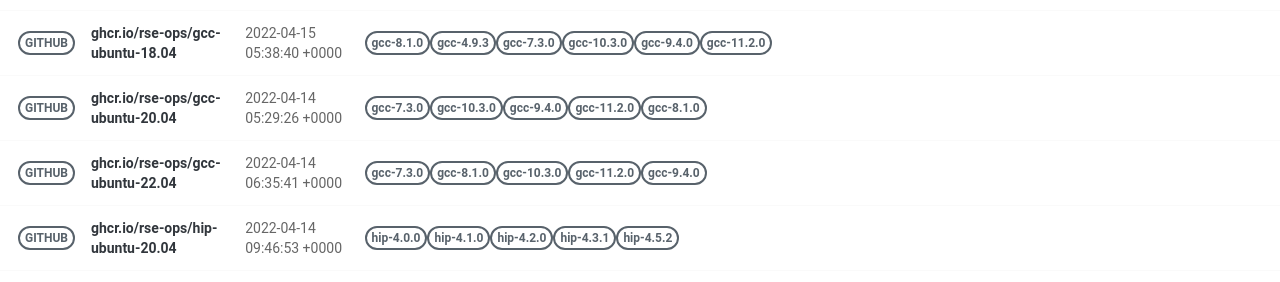
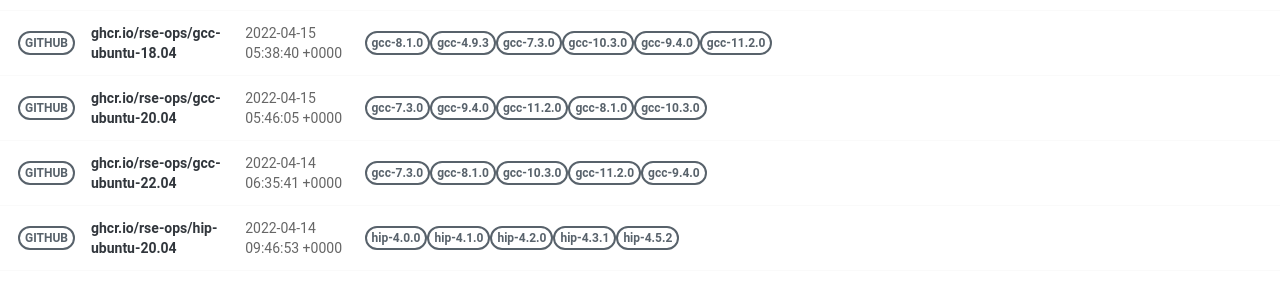
Before and after one commit to rse-ops/docker-images, a Jekyll site: the page built from pages/index.md, in a window 1280 px wide. Shown: the part 581-863 px from the top of the page. Built offline with Jekyll 4.4.1, drawn with Linux system fonts in a browser that asks for light colours; nearby versions of some CDN libraries.

Commit message:
Automated push to update library 2022-04-15

```diff
--- a/_library/ghcr.io-rse-ops-gcc-ubuntu-20.04.md
+++ b/_library/ghcr.io-rse-ops-gcc-ubuntu-20.04.md
@@ -1,7 +1,7 @@
 ---
 layout: container
 name: ghcr.io/rse-ops/gcc-ubuntu-20.04
-updated_at: 2022-04-14 05:29:26.816350
+updated_at: 2022-04-15 05:46:05.435767
 
 
 container_url: https://github.com/orgs/rse-ops/packages/container/package/gcc-ubuntu-20.04
```
Also changed, not shown: other parts of _library/ghcr.io-rse-ops-gcc-ubuntu-20.04.md (+3 -3 lines).
